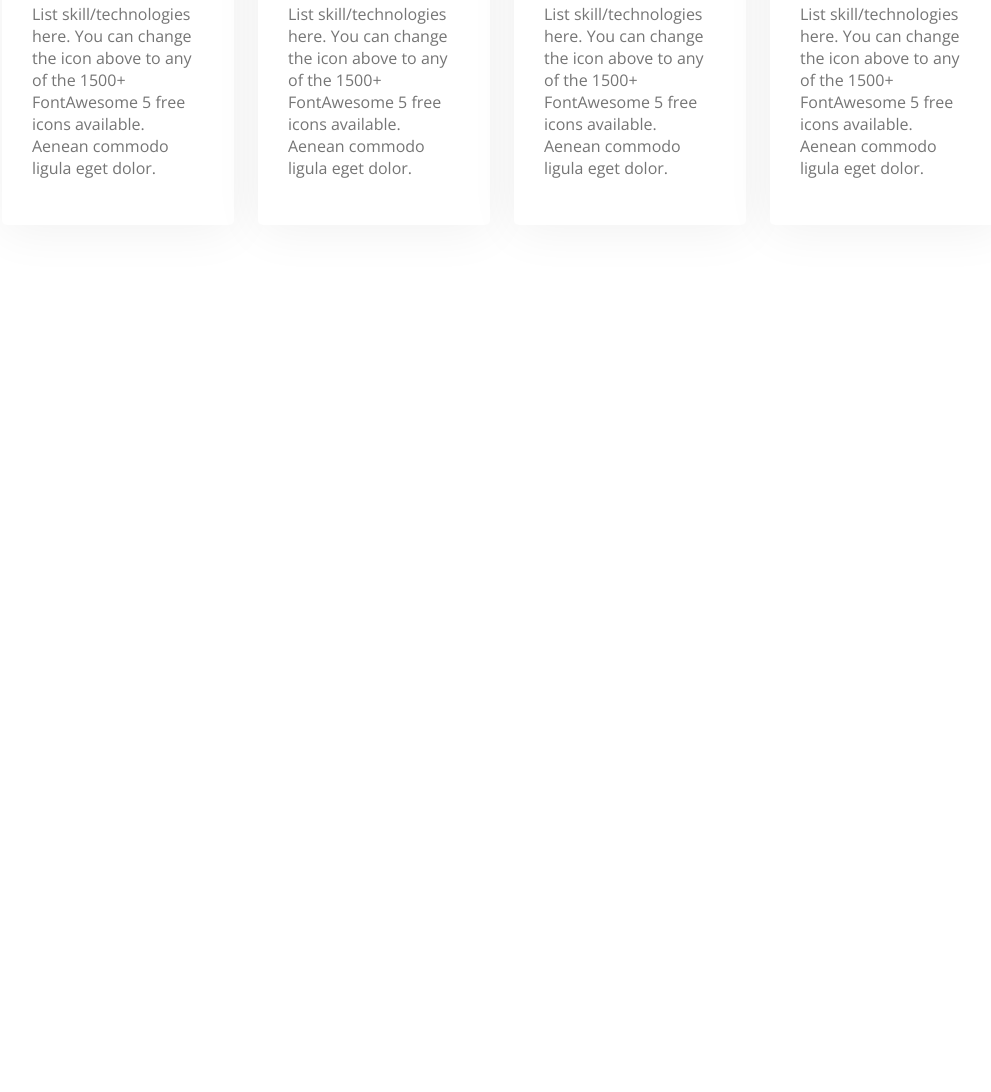
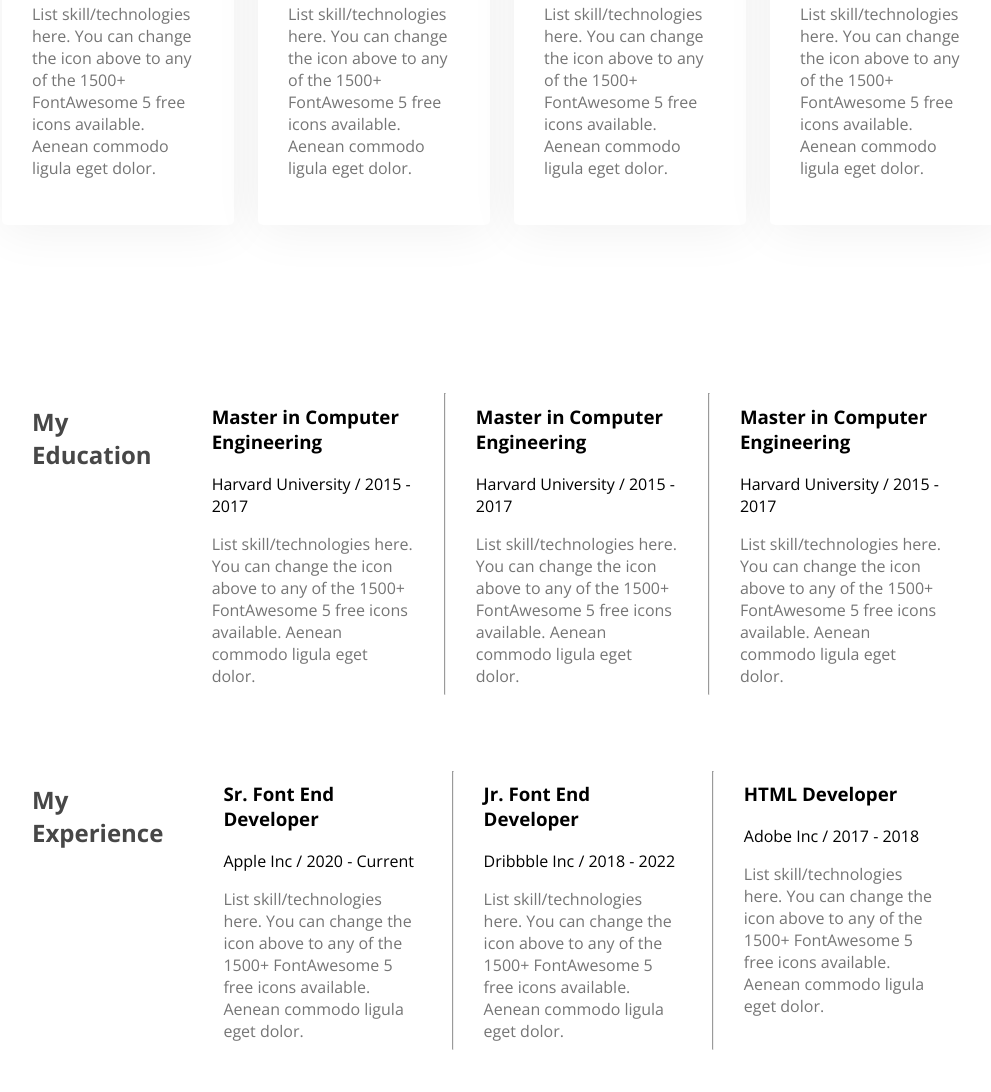
Before and after one commit to Jihad515/jihad-web-dev, a plain HTML site: page index.html in a window 1280 px wide. Shown: the part 1807-2899 px from the top of the page, without its empty margins (138-1129 px from the left). Before the commit the page ends 2162 px from the top, so only its background shows below. Drawn offline with nearby package versions, Linux system fonts and the light colour scheme.

Commit message:
jihad-web-dev

```diff
--- a/index.html
+++ b/index.html
@@ -85,6 +85,58 @@
 
         </section>
 
+        </section>
+        <section>
+        <div class="container">
+  <div class="section">
+    <h2>My Education</h2>
+
+    <div class="entry">
+      <h3>Master in Computer Engineering</h3>
+      <div class="sub">Harvard University / 2015 - 2017</div>
+      <p>List skill/technologies here. You can change the icon above to any of the 1500+ FontAwesome 5 free icons available. Aenean commodo ligula eget dolor.</p>
+    </div>
+    <hr>
+
+    <div class="entry">
+      <h3>Master in Computer Engineering</h3>
+      <div class="sub">Harvard University / 2015 - 2017</div>
+      <p>List skill/technologies here. You can change the icon above to any of the 1500+ FontAwesome 5 free icons available. Aenean commodo ligula eget dolor.</p>
+    </div>
+    <hr>
+
+    <div class="entry">
+      <h3>Master in Computer Engineering</h3>
+      <div class="sub">Harvard University / 2015 - 2017</div>
+      <p>List skill/technologies here. You can change the icon above to any of the 1500+ FontAwesome 5 free icons available. Aenean commodo ligula eget dolor.</p>
+    </div>
+    </div>
+
+  <div class="section">
+    <h2>My Experience</h2>
+
+    <div class="entry">
+      <h3>Sr. Font End Developer</h3>
+      <div class="sub">Apple Inc / 2020 - Current</div>
+      <p>List skill/technologies here. You can change the icon above to any of the 1500+ FontAwesome 5 free icons available. Aenean commodo ligula eget dolor.</p>
+    </div>
+    <hr>
+
+    <div class="entry">
+      <h3>Jr. Font End Developer</h3>
+      <div class="sub">Dribbble Inc / 2018 - 2022</div>
+      <p>List skill/technologies here. You can change the icon above to any of the 1500+ FontAwesome 5 free icons available. Aenean commodo ligula eget dolor.</p>
+    </div>
+    <hr>
+
+    <div class="entry">
+      <h3>HTML Developer</h3>
+      <div class="sub">Adobe Inc / 2017 - 2018</div>
+      <p>List skill/technologies here. You can change the icon above to any of the 1500+ FontAwesome 5 free icons available. Aenean commodo ligula eget dolor.</p>
+    </div>
+  </div>
+</div>
+</section>
     </main>
     <footer>
 
--- a/styles/portfolio.css
+++ b/styles/portfolio.css
@@ -130,3 +130,24 @@ main section{
 .ii{
    color: #757575;
 }
+.resume-title{
+    text-align: center;
+}
+.section{
+    display: flex;
+    padding: 30px 30px;
+}
+.section h2{
+    padding-right: 30px;
+    color: #474747;
+}
+.entry p{
+    color: #757575;
+}
+.entry h3{
+    color: rgba(0, 0, 0, 1);
+}
+.entry{
+   padding-right: 30px;
+   padding-left: 30px;
+}
```
